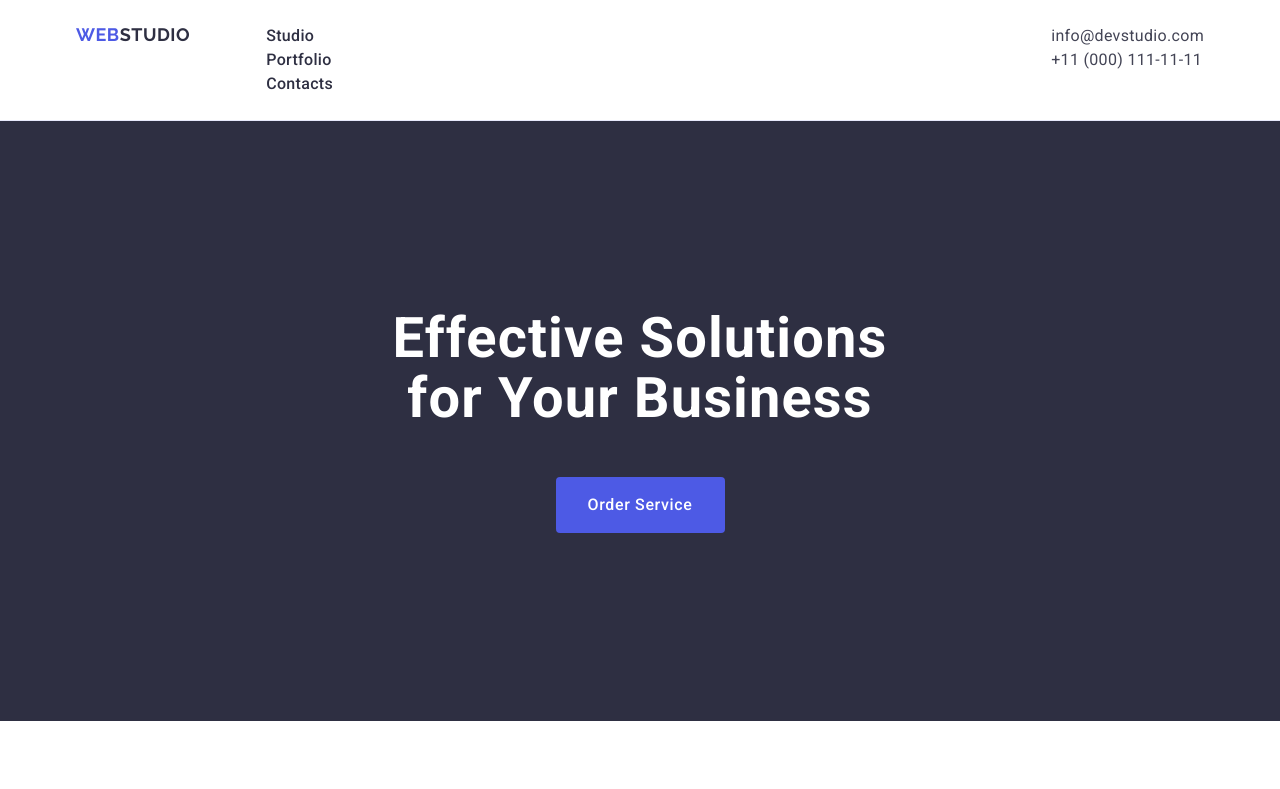
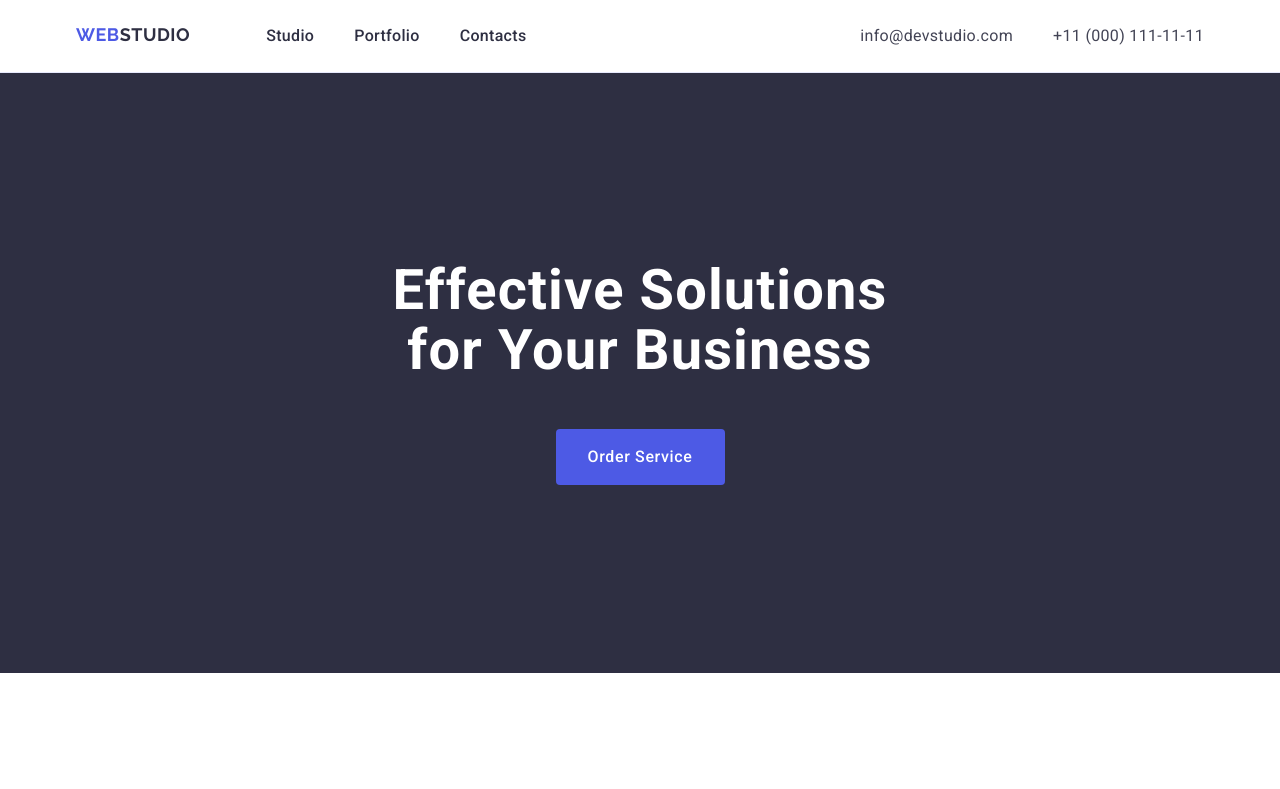
Before and after one commit to svolodarskyi/goit-markup-hw-03, a plain HTML site: page index.html in a window 1280 px wide. Shown: the top 789 px of the page. Drawn offline with nearby package versions, Linux system fonts and the light colour scheme.

Commit message:
Update index.html

```diff
--- a/index.html
+++ b/index.html
@@ -23,14 +23,14 @@
           <a class="logo" href="./index.html"
             >Web<span class="studio">Studio</span></a
           >
-          <ul>
+          <ul class="menu-items">
             <li><a class="menu-item" href="./index.html">Studio</a></li>
             <li><a class="menu-item" href="">Portfolio</a></li>
             <li><a class="menu-item" href="">Contacts</a></li>
           </ul>
         </nav>
-        <address class="contacts">
-          <ul>
+        <address>
+          <ul class="contacts">
             <li>
               <a class="contacts-link" href="mailto:info@devstudio.com"
                 >info@devstudio.com</a
```
